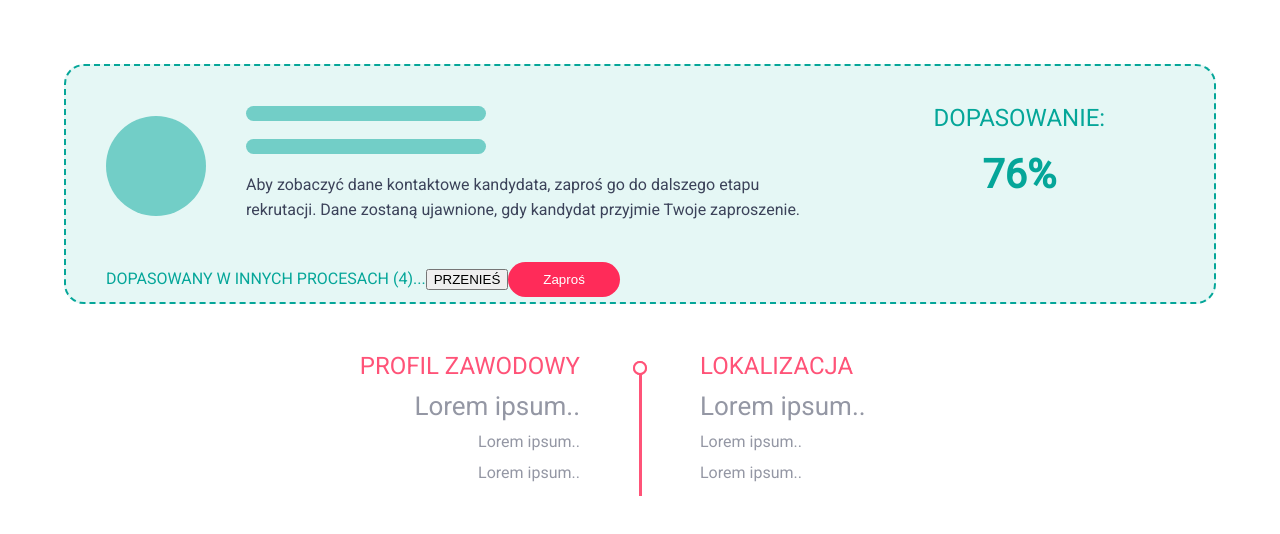
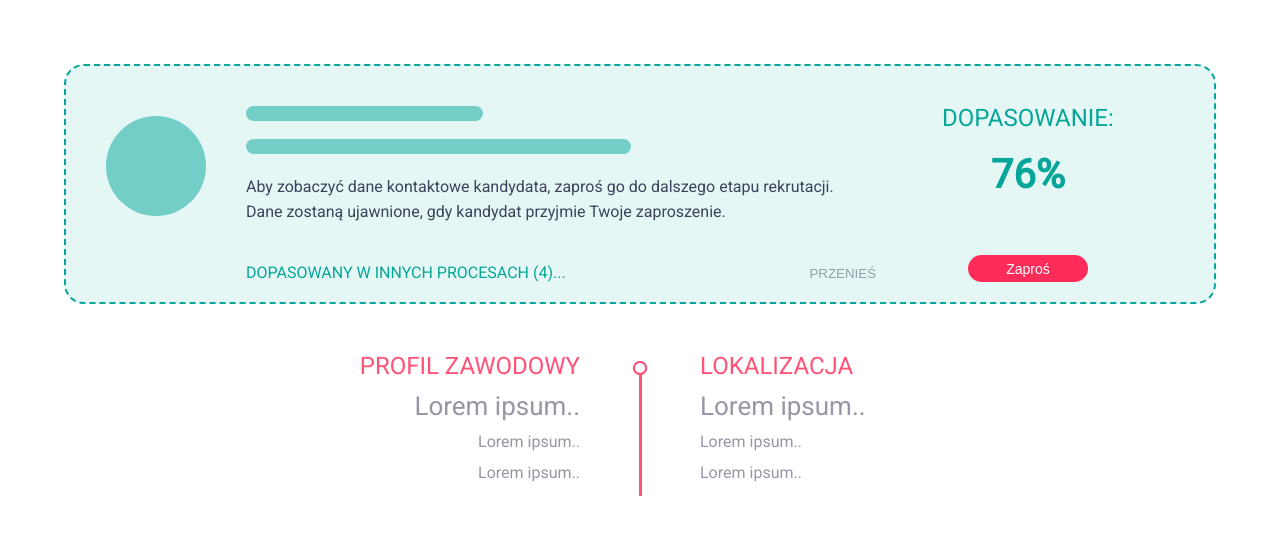
Before and after one commit to alekz29/cv, a React app: page / in a window 1280 px wide. Built offline with nearby package versions, Linux system fonts and the light colour scheme.

Commit message:
refactoring summary

```diff
--- a/src/components/Summary.js
+++ b/src/components/Summary.js
@@ -4,26 +4,30 @@ import '../styles/Summary.scss'
 const Summary = () => {
     return (
         <section className={'summary-container'}>
+            <div className={'padlock'}>
+            </div>
             <div className={'summary'}>
-                <div className={'padlock'}>
-                </div>
-                <div className={'fit'}>
-                    <div role={'progressbar'} className={'progress-bar'}>
+                <div className={'fit-container'}>
+                    <div className={'fit'}>
+                        <div role={'progressbar '} className={'fit__progress-bar fit__progress-bar--small'}>
+                        </div>
+                        <div role={'progressbar '} className={'fit__progress-bar fit__progress-bar--big'}>
+                        </div>
+                        <p className={'fit__statement'}>Aby zobaczyć dane kontaktowe kandydata, zaproś go do dalszego
+                            etapu
+                            rekrutacji.
+                            Dane zostaną ujawnione, gdy kandydat przyjmie Twoje zaproszenie.</p>
                     </div>
-                    <div role={'progressbar'} className={'progress-bar'}>
+                    <div className={'action'}>
+                        <a className={'action__matching'}>DOPASOWANY W INNYCH PROCESACH (4)...</a>
+                        <button className={'action-button'}>PRZENIEŚ</button>
                     </div>
-                    <p className={'statement'}>Aby zobaczyć dane kontaktowe kandydata, zaproś go do dalszego etapu rekrutacji.
-                        Dane zostaną ujawnione, gdy kandydat przyjmie Twoje zaproszenie.</p>
                 </div>
                 <div className={'result'}>
                     <p className={'result__fit'}>DOPASOWANIE:</p>
                     <h1 className={'result__sum'}>76%</h1>
+                    <button className={'result__button'}>Zaproś</button>
                 </div>
-            </div>
-            <div className={'action'}>
-                <a className={'action__matching'}>DOPASOWANY W INNYCH PROCESACH (4)...</a>
-                <button className={'action__button-move'}>PRZENIEŚ</button>
-                <button className={'action__button-invite'}>Zaproś</button>
             </div>
         </section>
     )
--- a/src/styles/Summary.scss
+++ b/src/styles/Summary.scss
@@ -1,85 +1,118 @@
 $font-color: #05a699;
-$light-color:#72cec7;
+$light-color: #72cec7;
 
-.summary-container{
+.summary-container {
   max-width: 1200px;
   margin: 0 auto;
-  width:100%;
-  height:240px;
-  background:#e5f7f5;
+  width: 100%;
+  height: 240px;
+  background: #e5f7f5;
   border: dashed 2px $font-color;
   border-radius: 20px;
-  display:flex;
-  flex-direction: column;
-  padding:40px 40px 20px;
+  display: flex;
+  flex-direction: row;
+  padding: 40px 40px 20px;
   box-sizing: border-box;
   font-family: Roboto;
-  .summary{
+  .padlock {
+    width: 100px;
+    height: 100px;
+    border-radius: 50px;
+    background: $light-color;
+    margin-top: 10px;
+  }
+  .summary {
     display: flex;
     flex-direction: row;
-    .padlock{
-      width: 100px;
-      height:100px;
-      border-radius: 50px;
-      background: $light-color;
-      margin-top: 10px;
+    width: 85%;
+    justify-content: space-between;
+    .fit-container {
+      padding-left: 40px;
+      justify-content: space-between;
+      display: flex;
+      flex-direction: column;
+      .fit {
+        padding-right: 15%;
+        width: 85%;
+        height: 150px;
+        .fit__progress-bar {
+          border-radius: 20px;
+          height: 15px;
+          width: 100%;
+          margin-bottom: 18px;
+        }
+        .fit__statement {
+          color: #3c435a;
+          line-height: 25px;
+          margin: 20px 0 35px;
+        }
+      }
+      .action {
+        display: flex;
+        flex-direction: row;
+        flex-wrap: nowrap;
+        justify-content: space-between;
+        .action__matching {
+          color: $font-color;
+        }
+        .action-button {
+          border: none;
+          background: none;
+          color: #929fa9;
+          margin-right: 60px;
+        }
+      }
     }
-    .fit{
-      margin:0 50px 0 40px;
-      width: 55%;
-    }
-    .result{
-      padding-left:50px;
-      .result__fit{
+    .result {
+      display: flex;
+      flex-direction: column;
+      align-items: center;
+      .result__fit {
         color: $font-color;
         font-size: 24px;
         text-align: center;
       }
-      .result__sum{
+      .result__sum {
         text-align: center;
         color: $font-color;
         font-size: 40px;
         margin: 25px 0;
         font-weight: bold;
       }
+      .result__button {
+        background: #ff2b59;
+        width: 120px;
+        height: 40px;
+        text-align: center;
+        font-size: 14px;
+        color: white;
+        border-radius: 50px;
+        border: none;
+        line-height: 14px;
+        margin-top: 35px;
+      }
     }
-  }
-  .action{
-    margin-top:40px;
-    .action__matching{
-      color:$font-color;
-
-    }
-    .action__button-invite{
-      background: #ff2b59;
-      padding: 10px 35px;
-      text-align: center;
-      color:white;
-      border-radius:50px;
-      border:none;
-    }
-
   }
 }
 
-
-.progress-bar {
-  border-radius: 20px;
-  height: 15px;
-  width: 400px;
-  margin-bottom: 18px;
-}
-
-.progress-bar::after {
+.fit__progress-bar::after {
   content: '';
   display: block;
   background: $light-color;
-  width: 60%;
   height: 100%;
   border-radius: 9px;
 }
 
-.statement{
-  color:#3c435a;
-  line-height: 25px;
+.fit__progress-bar--big {
 }
+
+.fit__progress-bar--small {
+}
+
+.fit__progress-bar--big::after {
+  width: 65%;
+}
+
+.fit__progress-bar--small::after {
+  width: 40%;
+}
```
